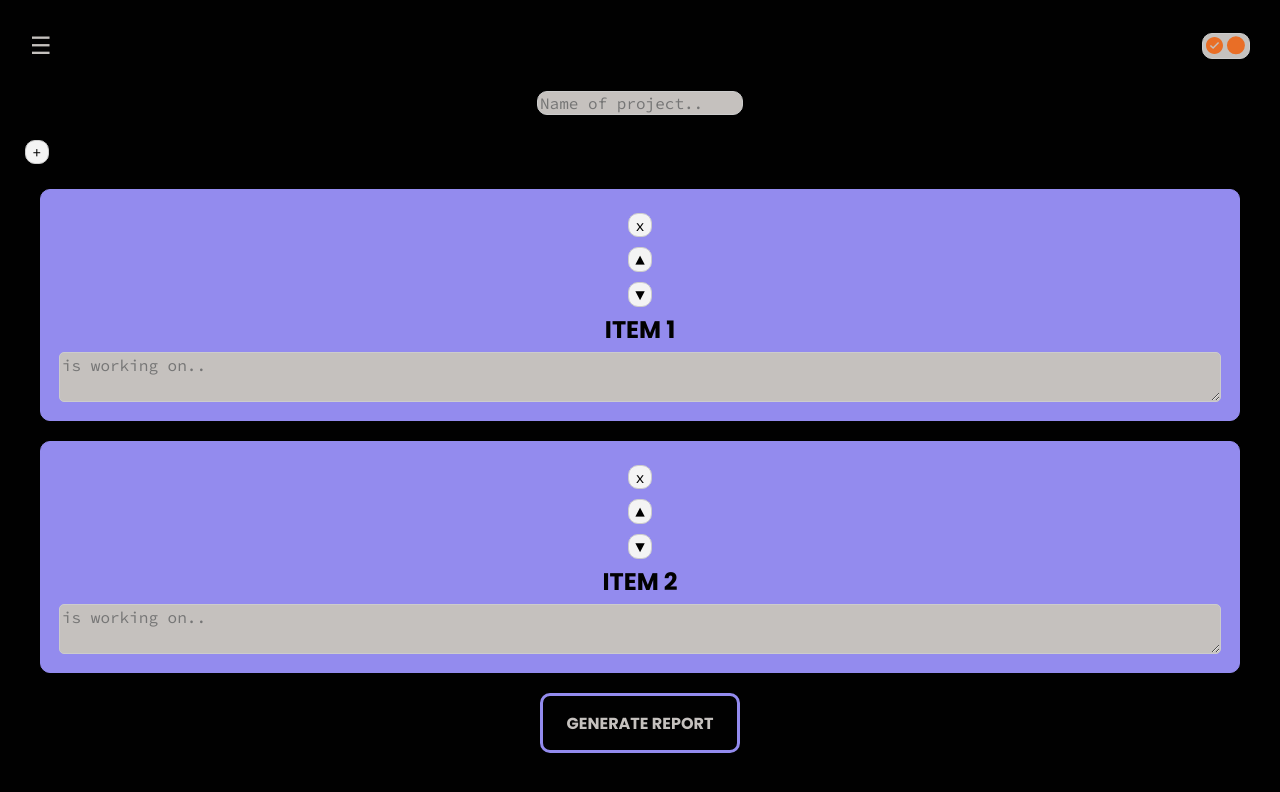
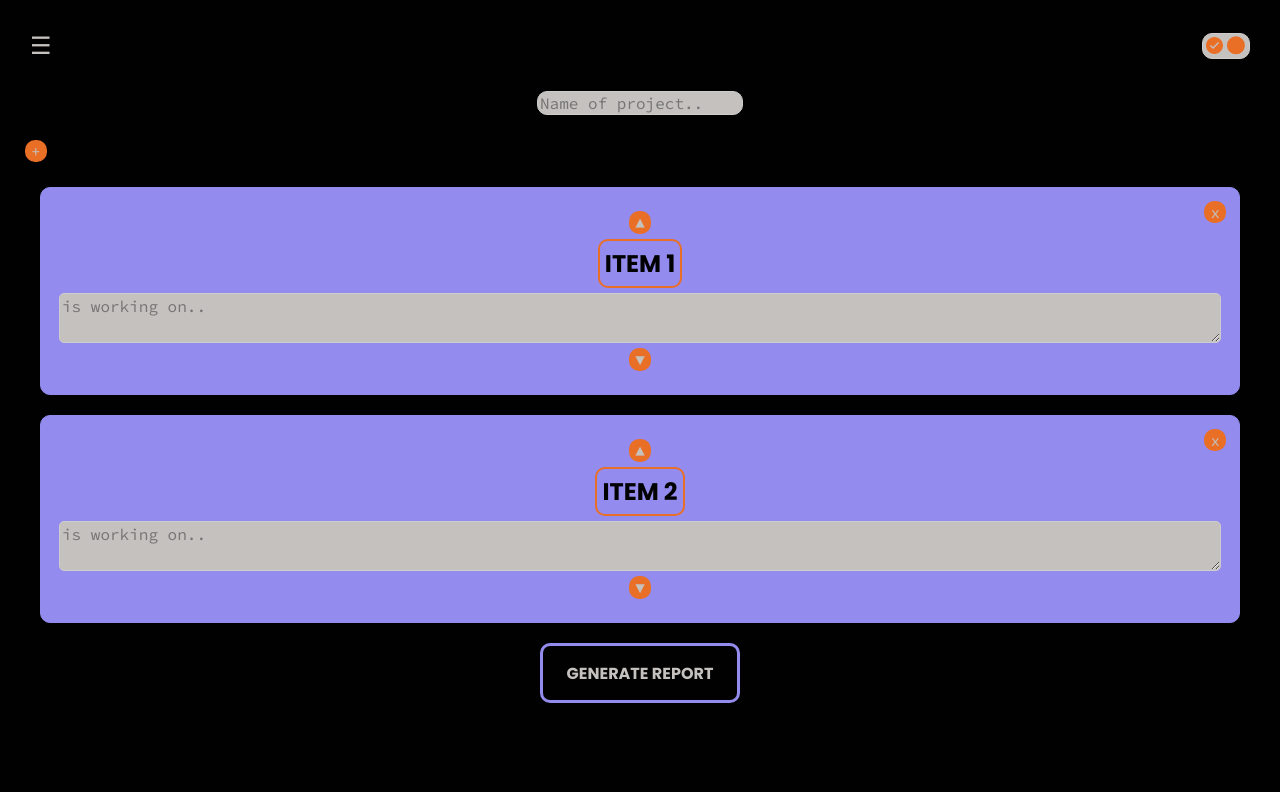
Before and after one commit to jakestolarsky/report-rocket, a Svelte app in the folder app/: page / in a window 1280 px wide. Both pictures are taken after a click on the checkbox 1226 px from the left and 45 px from the top of the page. Shown: the top 792 px of the page. Built offline with nearby package versions, Linux system fonts and the light colour scheme.

Commit message:
stylize edit mode

```diff
--- a/app/src/components/PersonList.svelte
+++ b/app/src/components/PersonList.svelte
@@ -77,39 +77,58 @@
       loadFromLocalStorage();
       document.querySelectorAll('textarea').forEach(resizeTextarea);
     });
-  </script>
+</script>
 
   <main>
     {#if isEditMode}
-		  <button on:click={addPerson}>+</button>
+		  <button class="add-button" on:click={addPerson}>+</button>
 	  {/if}
 
     {#each $people as person, personIndex}
       <div class="card-person">
         {#if isEditMode}
-          <button on:click={() => removePerson(personIndex)}>x</button>
-          <button on:click={() => movePersonUp(personIndex)}>▲</button>
-          <button on:click={() => movePersonDown(personIndex)}>▼</button>
+          <div class="top-bar-buttons">
+            <button class="move-button up" on:click={() => movePersonUp(personIndex)}>▲</button>
+            <button class="remove-button" on:click={() => removePerson(personIndex)}>x</button>
+          </div>
 			  {/if}
-        <p class="card-name"
+        <p
+          class="card-name {isEditMode ? 'edit-mode' : ''}"
           contenteditable={isEditMode}
           on:blur={(event) => updatePersonName(personIndex, event)}>
-            {person.name}
-          </p>
+          {person.name}
+        </p>
         <textarea
           class="card-textarea"
           bind:value={person.tasks}
           on:input={(event) => updateTask(personIndex, event)}
           placeholder="is working on.."
         ></textarea>
+        {#if isEditMode}
+          <button class="move-button down" on:click={() => movePersonDown(personIndex)}>▼</button>
+        {/if}
       </div>
     {/each}
   </main>
 
   <style>
     button {
-		  margin: 5px;
+      margin: 5px;
+      background-color: #e96e26;
+      color: rgb(197, 193, 190);
+      border: none;
 	  }
+    .top-bar-buttons{
+      display: flex;
+      justify-content: center;
+      position: relative;
+      width: 100%;
+    }
+    .remove-button{
+      position: absolute;
+      top: -10px;
+      right: -10px;
+    }
     .card-person {
       margin: 20px;
       padding: 18px;
@@ -130,6 +149,16 @@
       font-weight: bolder;
       font-size: x-large;
       color: #010101;
+      padding: 5px;
+    }
+    .card-name:focus {
+      border: 2px solid #e96e26; /* Obwódka podczas edycji */
+      outline: none; /* Usuwamy domyślną obwódkę przeglądarki */
+      border-radius: 10px;
+    }
+    .card-name.edit-mode {
+        border: 2px solid #e96e26; /* Obwódka w trybie edycji */
+        border-radius: 10px;
     }
     .card-textarea {
       color: #010101;
```
